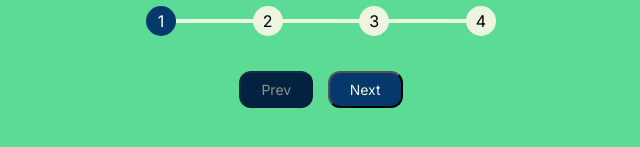
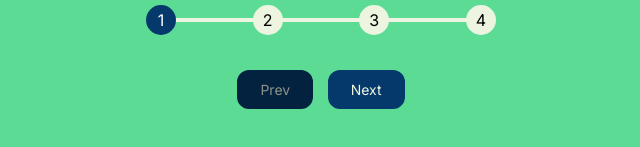
Before and after one commit to Lancerio/progress-steps, a plain HTML site: page index.html in a window 1280 px wide. Shown: the part 341-488 px from the top of the page, without its empty margins (319-959 px from the left). Drawn offline with Linux system fonts and the light colour scheme.

Commit message:
border color

```diff
--- a/style.css
+++ b/style.css
@@ -76,6 +76,7 @@ body {
 }
 
 button {
+    border: 3px solid var(--borderline-fill);
     cursor: pointer;
     background-color: var(--borderline-fill);
     color: #edf5e1;
```
